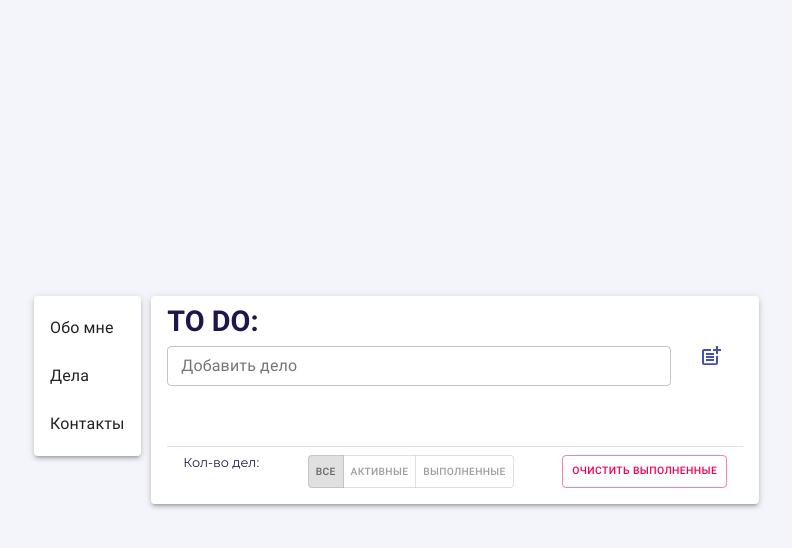
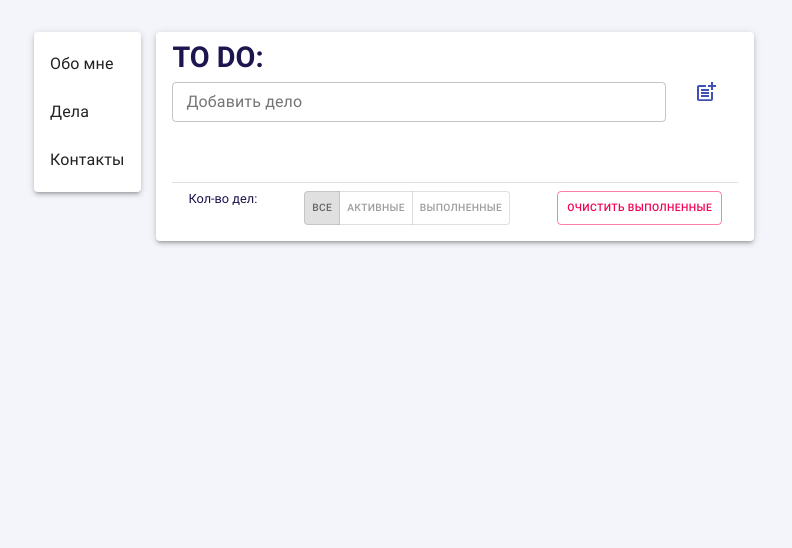
Before and after one commit to WebHeroSchool/todo-taa, a React (Create React App) app: page /todo in a window 1280 px wide. Shown: the top 548 px of the page, without its empty margins (238-1030 px from the left). Built offline with nearby package versions, Linux system fonts and the light colour scheme.

Commit message:
styled app

```diff
--- a/src/components/App/App.module.css
+++ b/src/components/App/App.module.css
@@ -1,23 +1,5 @@
-@font-face {
-    font-family: montserrat;
-    src: url('./fonts/montserrat-400-normal.woff2') format('woff2'),
-    url('./fonts/montserrat-400-normal.woff') format('woff'),
-    url('./fonts/montserrat-400-normal.ttf') format('truetype');
-    font-weight: 400;
-    font-style: normal;
-}
-
-@font-face {
-    font-family: montserrat;
-    src: url('./fonts/montserrat-700-normal.woff2') format('woff2'),
-    url('./fonts/montserrat-700-normal.woff') format('woff'),
-    url('./fonts/montserrat-700-normal.ttf') format('truetype');
-    font-weight: 700;
-    font-style: normal;
-}
-
 .body {
-  font-family: montserrat;
+  font-family: roboto, sans-serif;
   width: 46em;
   margin: auto;
 }
--- a/src/components/hoc/withMyPaperLayer/withMyPaperLayer.module.css
+++ b/src/components/hoc/withMyPaperLayer/withMyPaperLayer.module.css
@@ -1,5 +1,5 @@
 .paper {
   margin: 0 auto;
-  width: 38em;
+  width: 95%;
   color: var(--main-text-color) !important;
 }
--- a/src/index.css
+++ b/src/index.css
@@ -18,9 +18,5 @@ body {
   font-family: roboto, sans-serif;
   -webkit-font-smoothing: antialiased;
   -moz-osx-font-smoothing: grayscale;
-  margin: 0;
-  display: flex;
-  justify-content: center;
-  align-items: center;
-  height: 100vh;
+  margin: 2rem;
 }
```
